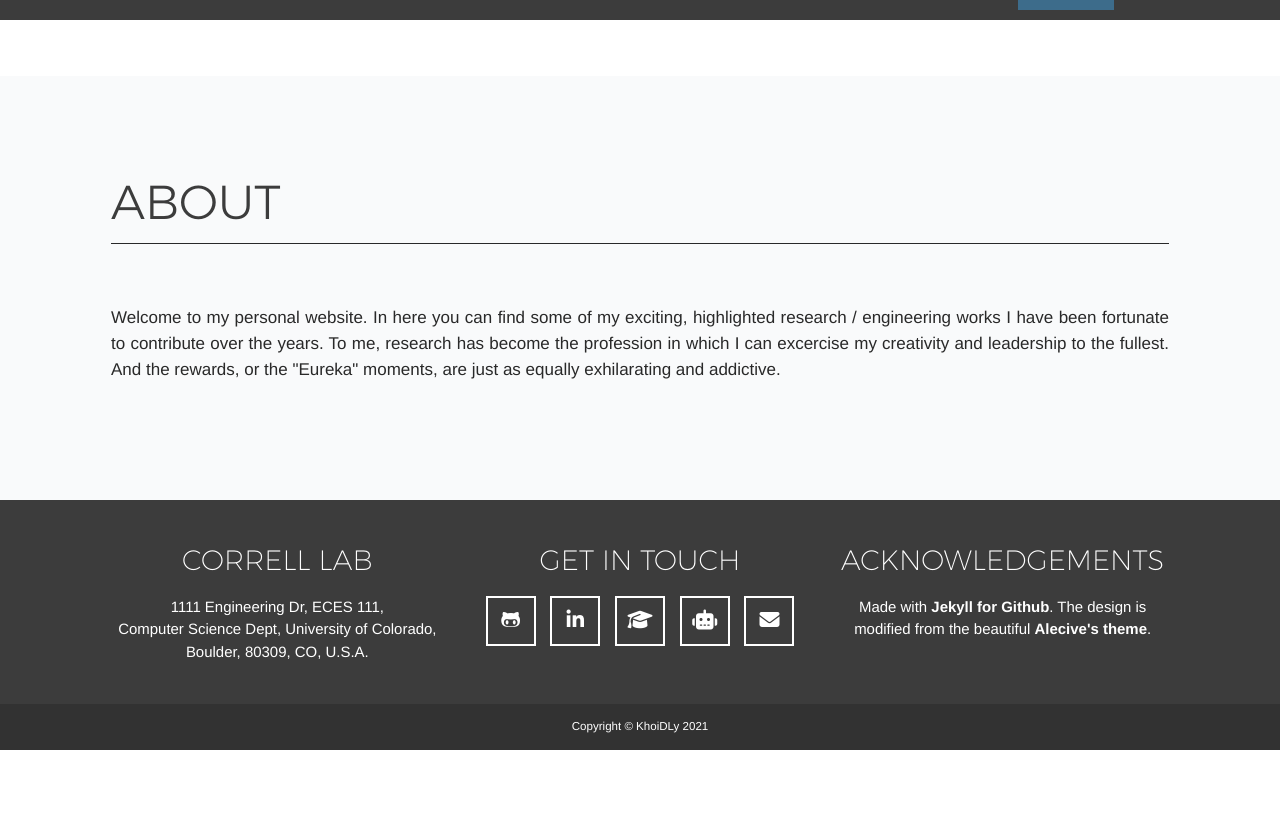
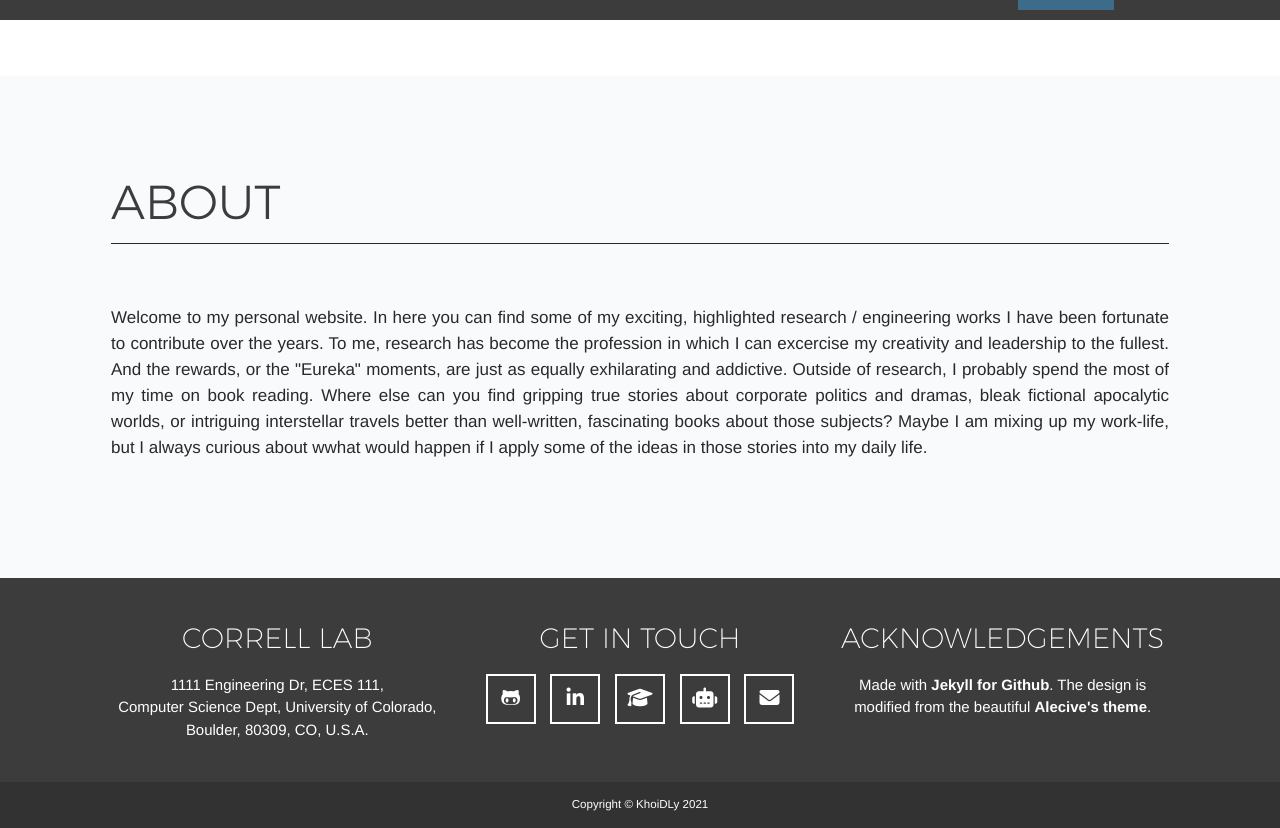
Before and after one commit to KhoiDLy/KhoiDLy.github.io, a Jekyll site: the page built from index.html, in a window 1280 px wide and 900 px high, scrolled down 2333 px, cut to the strip 72-900 px from the top of the window. Built offline with Jekyll 4.4.1, drawn with Linux system fonts in a browser that asks for light colours; nearby versions of some CDN libraries; some web fonts are replaced; before the commit the page ends 3155 px from its top, so only the background shows below that.

Commit message:
Update about.html

```diff
--- a/_includes/about.html
+++ b/_includes/about.html
@@ -3,7 +3,7 @@
      <section class="success no-print" id="about">
         <div class="container">
             <div class="row">
-                <div class="col-lg-12 text-center">
+                <div class="col-lg-12 ">
                     <h2>About</h2>
                     <hr class="separating-line">
                 </div>
@@ -11,11 +11,14 @@
             <div class="row">
                 <div class="col-lg-1"></div>
                 <div class="col-lg-12">
-                    <p>{{ site.description }} In here you can find some of my exciting, highlighted research / engineering works I have been fortunate to contribute over the years. To me, research has become the profession in which I can excercise my creativity and leadership to the fullest. And the rewards, or the "Eureka" moments, are just as equally exhilarating and addictive.</p>
+                    <p>{{ site.description }} In here you can find some of my exciting, highlighted research / engineering works I have been fortunate to contribute over the years. To me, research has become the profession in which I can excercise my creativity and leadership to the fullest. And the rewards, or the "Eureka" moments, are just as equally exhilarating and addictive.
+
+                        Outside of research, I probably spend the most of my time on book reading. Where else can you find gripping true stories about corporate politics and dramas, bleak fictional apocalytic worlds, or intriguing interstellar travels better than well-written, fascinating books about those subjects? Maybe I am mixing up my work-life, but I always curious about wwhat would happen if I apply some of the ideas in those stories into my daily life.
+                    </p>
                 </div>
                 <!-- <div class="col-lg-4">
                     {% include years_elap.html from="2008" %}
-                    <p>Outside of research, I probably spend the most of my time on book reading. Where else can you find gripping true stories about corporate politics and dramas, bleak fictional apocalytic worlds, or intriguing interstellar travels better than well-written, fascinating books about those subjects? Maybe I am mixing up my work-life, but I always curious about wwhat would happen if I apply some of the ideas in those stories into my daily life.</p>
+                    <p></p>
                 </div> -->
                 <div class="col-lg-1"></div>
             </div>
```
